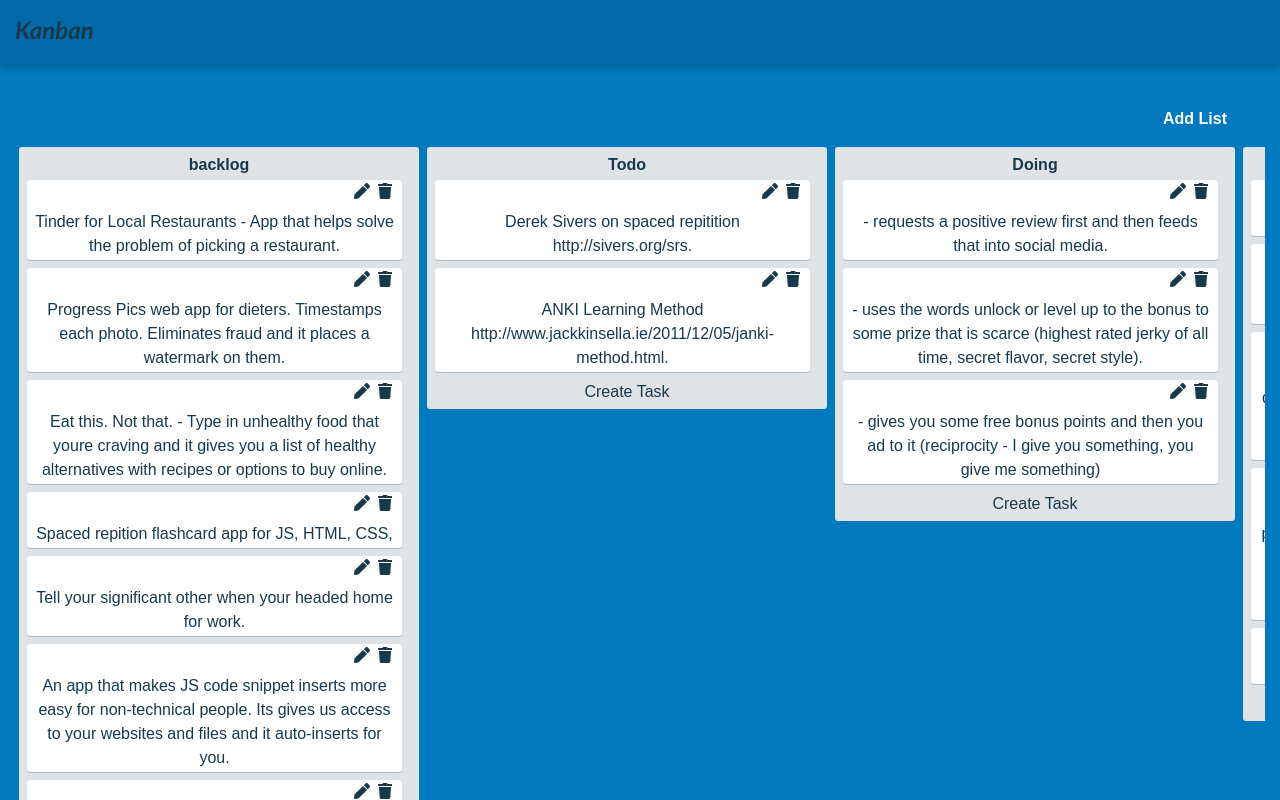
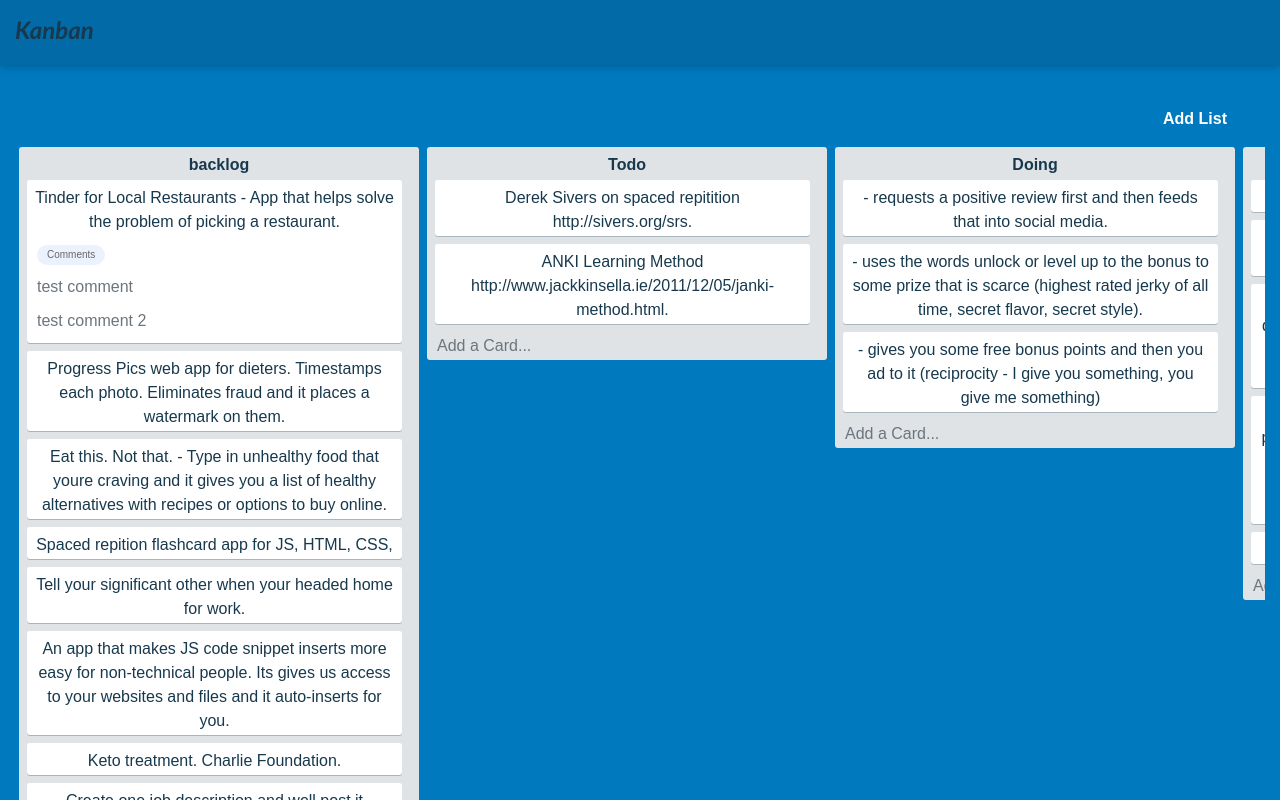
Before and after one commit to IAmNithi/kanban, a React (Create React App) app: page / in a window 1280 px wide. Shown: the top 800 px of the page. Built offline with nearby package versions, Linux system fonts and the light colour scheme.

Commit message:
Functionality to add new list

```diff
--- a/src/App.css
+++ b/src/App.css
@@ -147,6 +147,7 @@
 	color: #17394d;
 	padding-bottom: 5px;
 	font-weight: 500;
+	padding: 2px 10px;
 }
 .create-new-link:hover {
 	text-decoration: none;
@@ -159,6 +160,24 @@
 }
 .pen-display{
 	display: inline-block;
+}
+.list-card-comment{
+    padding: 5px 10px;
+}
+.comment-tag{
+	display: inline-block;
+    background-color: rgba(57,115,230,.1);
+    color: #666;
+    border: rgba(57,115,230,.15);
+    font-size: .625rem;
+    line-height: 2;
+    padding-left: 10px;
+    padding-right: 10px;
+    margin-bottom: 5px;
+    border-radius: 25px;
+}
+.comments-body{
+	padding: 5px 0px;
 }
 
 /* Backlog css */
--- a/src/component/Activityboard.js
+++ b/src/component/Activityboard.js
@@ -35,20 +35,20 @@ export default class Activityboard extends Component {
         e.preventDefault();
         this.props.deleteCardData(id, this.state.listName);
     }
-    editCard(e, data){
+    editCard(e, data) {
         e.preventDefault();
         this.setState({
             openModal: true,
             modalType: 'edit',
             cardPassData: data
-        }, function(){
+        }, function () {
             this.deleteCard(e, data.id);
         })
     }
     renderList(data, idx) {
         return <div className="list-cards" key={idx}>
             <div className="list-card" draggable onDragStart={(e) => this.onDragStart(e, data.id)}>
-                <div className="list-card-header">
+                {/* <div className="list-card-header">
                     <div className="pr-2 pen-display">
                         <FontAwesomeIcon
                             onClick={(e) => this.editCard(e, data)}
@@ -59,10 +59,21 @@ export default class Activityboard extends Component {
                         onClick={(e) => this.deleteCard(e, data.id)}
                         icon="trash"
                     />
-                </div>
+                </div> */}
                 <div className="list-card-details">
                     {data.Description}
                 </div>
+                {data.comments.length !== 0 ?
+                    <div className="list-card-comment text-left">
+                        <div className="comment-tag">
+                            Comments
+                        </div>
+                        {data.comments.map((da, ind) =>
+                        <div className="comments-body text-muted" key={ind}>
+                            {da}
+                        </div>)}
+                    </div>
+                : ''}
             </div>
         </div>
     }
@@ -84,7 +95,7 @@ export default class Activityboard extends Component {
     render() {
         return (
             <div className="activityboard">
-                <CreateEditCard modalStatus={this.state.openModal} listName={this.state.listName} closeModal={this.closeModal} modalType={this.state.modalType} createCard={this.createNewCard} cardData={this.state.cardPassData}/>
+                <CreateEditCard modalStatus={this.state.openModal} listName={this.state.listName} closeModal={this.closeModal} modalType={this.state.modalType} createCard={this.createNewCard} cardData={this.state.cardPassData} />
                 <div className="board" onDragOver={(e) => this.onDragOver(e)} onDrop={(e) => { this.onDrop(e, this.state.listName) }}>
                     <div className="list">
                         <div className="list-header">
@@ -95,8 +106,8 @@ export default class Activityboard extends Component {
                                 return this.renderList(data, index);
                             })}
                         </div>
-                        <span onClick={(e) => this.toggleModal(e)} href="#" draggable={false} className="create-new-link">
-                            Create Task
+                        <span onClick={(e) => this.toggleModal(e)} href="#" draggable={false} className="create-new-link text-muted text-left">
+                            Add a Card...
                         </span>
                     </div>
                 </div>
--- a/src/component/Body.js
+++ b/src/component/Body.js
@@ -42,7 +42,7 @@ export default class Body extends Component {
     if(task.id !== undefined) {
       for(let key in data) {
         if (key === id) {
-          data[key].push(task);
+          data[key].unshift(task);
           break;
         }
       }
@@ -54,7 +54,7 @@ export default class Body extends Component {
   createNewCard(desc, id){
     for(let key in data) {
       if (key === id) {
-        data[key].push(desc);
+        data[key].unshift(desc);
         break;
       }
     }
@@ -103,7 +103,12 @@ export default class Body extends Component {
     })
   }
   createNewList(e){
-    console.log('Under Construction !!!');
+    let sampleData =  {};
+    sampleData[e] = [];
+    data = Object.assign({},this.state.kanban,sampleData);
+    this.setState({
+      kanban: data
+    });
   }
   render() {
     // this.renderList();
--- a/src/kanban.json
+++ b/src/kanban.json
@@ -3,196 +3,232 @@
         {
             "Description": "Tinder for Local Restaurants - App that helps solve the problem of picking a restaurant.",
             "createdBy": "Kalanithi",
-            "id": 1
+            "id": 1,
+            "comments": ["test comment", "test comment 2"]
         },
         {
             "Description": "Progress Pics web app for dieters. Timestamps each photo. Eliminates fraud and it places a watermark on them.",
             "createdBy": "Kalanithi",
-            "id": 2
+            "id": 2,
+            "comments": []
         },
         {
             "Description": "Eat this. Not that. - Type in unhealthy food that youre craving and it gives you a list of healthy alternatives with recipes or options to buy online.",
             "createdBy": "Kalanithi",
-            "id": 3
+            "id": 3,
+            "comments": []
         },
         {
             "Description": "Spaced repition flashcard app for JS, HTML, CSS, ",
             "createdBy": "Kalanithi",
-            "id": 4
+            "id": 4,
+            "comments": []
         },
         {
             "Description": "Tell your significant other when your headed home for work.",
             "createdBy": "Kalanithi",
-            "id": 5
+            "id": 5,
+            "comments": []
         },
         {
             "Description": "An app that makes JS code snippet inserts more easy for non-technical people. Its gives us access to your websites and files and it auto-inserts for you.",
             "createdBy": "Kalanithi",
-            "id": 6
+            "id": 6,
+            "comments": []
         },
         {
             "Description": "Keto treatment. Charlie Foundation.",
             "createdBy": "Kalanithi",
-            "id": 7
+            "id": 7,
+            "comments": []
         },
         {
             "Description": "Create one job description and well post it everywhere it belongs.",
             "createdBy": "Kalanithi",
-            "id": 8
+            "id": 8,
+            "comments": []
         },
         {
             "Description": "Something similar to the flip eye glasses that eye doctors use to determine your vision except youre using websites to determine what style your clients like.",
             "createdBy": "Kalanithi",
-            "id": 9
+            "id": 9,
+            "comments": []
         },
         {
             "Description": "An app that starts project flashcards onto your phone /web browser whenever your wife says she wants something to eat. Its food images of food categories or restaurants that help her narrow down to 1 option.",
             "createdBy": "Kalanithi",
-            "id": 10
+            "id": 10,
+            "comments": []
         },
         {
             "Description": "Get more qualified applicants.",
             "createdBy": "Kalanithi",
-            "id": 11
+            "id": 11,
+            "comments": []
         }
     ],
     "Todo": [
         {
             "Description": "Derek Sivers on spaced repitition http://sivers.org/srs.",
             "createdBy": "Kalanithi",
-            "id": 12
+            "id": 12,
+            "comments": []
         },
         {
             "Description": "ANKI Learning Method http://www.jackkinsella.ie/2011/12/05/janki-method.html.",
             "createdBy": "Kalanithi",
-            "id": 13
+            "id": 13,
+            "comments": []
         }
     ],
     "Doing": [
         {
             "Description": "- requests a positive review first and then feeds that into social media.",
             "createdBy": "Kalanithi",
-            "id": 14
+            "id": 14,
+            "comments": []
         },
         {
             "Description": "- uses the words unlock or level up to the bonus to some prize that is scarce (highest rated jerky of all time, secret flavor, secret style).",
             "createdBy": "Kalanithi",
-            "id": 15
+            "id": 15,
+            "comments": []
         },
         {
             "Description": "- gives you some free bonus points and then you ad to it (reciprocity - I give you something, you give me something)",
             "createdBy": "Kalanithi",
-            "id": 16
+            "id": 16,
+            "comments": []
         }
     ],
     "Done": [
         {
             "Description": "Keto treatment. Charlie Foundation.",
             "createdBy": "Kalanithi",
-            "id": 17
+            "id": 17,
+            "comments": []
         },
         {
             "Description": "Create one job description and well post it everywhere it belongs.",
             "createdBy": "Kalanithi",
-            "id": 18
+            "id": 18,
+            "comments": []
         },
         {
             "Description": "Something similar to the flip eye glasses that eye doctors use to determine your vision except youre using websites to determine what style your clients like.",
             "createdBy": "Kalanithi",
-            "id": 19
+            "id": 19,
+            "comments": []
         },
         {
             "Description": "An app that starts project flashcards onto your phone /web browser whenever your wife says she wants something to eat. Its food images of food categories or restaurants that help her narrow down to 1 option.",
             "createdBy": "Kalanithi",
-            "id": 20
+            "id": 20,
+            "comments": []
         },
         {
             "Description": "Get more qualified applicants.",
             "createdBy": "Kalanithi",
-            "id": 21
+            "id": 21,
+            "comments": []
         }
     ],
     "backlog2": [
         {
             "Description": "Tinder for Local Restaurants - App that helps solve the problem of picking a restaurant.",
             "createdBy": "Kalanithi",
-            "id": 22
+            "id": 22,
+            "comments": []
         },
         {
             "Description": "Progress Pics web app for dieters. Timestamps each photo. Eliminates fraud and it places a watermark on them.",
             "createdBy": "Kalanithi",
-            "id": 23
+            "id": 23,
+            "comments": []
         },
         {
             "Description": "Eat this. Not that. - Type in unhealthy food that youre craving and it gives you a list of healthy alternatives with recipes or options to buy online.",
             "createdBy": "Kalanithi",
-            "id": 24
+            "id": 24,
+            "comments": []
         },
         {
             "Description": "Spaced repition flashcard app for JS, HTML, CSS, ",
             "createdBy": "Kalanithi",
-            "id": 25
+            "id": 25,
+            "comments": []
         },
         {
             "Description": "Tell your significant other when your headed home for work.",
             "createdBy": "Kalanithi",
-            "id": 26
+            "id": 26,
+            "comments": []
         },
         {
             "Description": "An app that makes JS code snippet inserts more easy for non-technical people. Its gives us access to your websites and files and it auto-inserts for you.",
             "createdBy": "Kalanithi",
-            "id": 27
+            "id": 27,
+            "comments": []
         }
     ],
     "Todo2": [
         {
             "Description": "Derek Sivers on spaced repitition http://sivers.org/srs.",
             "createdBy": "Kalanithi",
-            "id": 28
+            "id": 28,
+            "comments": []
         }
     ],
     "Doing2": [
         {
             "Description": "- requests a positive review first and then feeds that into social media.",
             "createdBy": "Kalanithi",
-            "id": 30
+            "id": 30,
+            "comments": []
         },
         {
             "Description": "- uses the words unlock or level up to the bonus to some prize that is scarce (highest rated jerky of all time, secret flavor, secret style).",
             "createdBy": "Kalanithi",
-            "id": 31
+            "id": 31,
+            "comments": []
         },
         {
             "Description": "- gives you some free bonus points and then you ad to it (reciprocity - I give you something, you give me something)",
             "createdBy": "Kalanithi",
-            "id": 32
+            "id": 32,
+            "comments": []
         }
     ],
     "Done2": [
         {
             "Description": "Keto treatment. Charlie Foundation.",
             "createdBy": "Kalanithi",
-            "id": 33
+            "id": 33,
+            "comments": []
         },
         {
             "Description": "Create one job description and well post it everywhere it belongs.",
             "createdBy": "Kalanithi",
-            "id": 34
+            "id": 34,
+            "comments": []
         },
         {
             "Description": "Something similar to the flip eye glasses that eye doctors use to determine your vision except youre using websites to determine what style your clients like.",
             "createdBy": "Kalanithi",
-            "id": 35
+            "id": 35,
+            "comments": []
         },
         {
             "Description": "An app that starts project flashcards onto your phone /web browser whenever your wife says she wants something to eat. Its food images of food categories or restaurants that help her narrow down to 1 option.",
             "createdBy": "Kalanithi",
-            "id": 36
+            "id": 36,
+            "comments": []
         },
         {
             "Description": "Get more qualified applicants.",
             "createdBy": "Kalanithi",
-            "id": 37
+            "id": 37,
+            "comments": []
         }
     ]
 }
```
Also changed, not shown: src/component/CreateEditCard.js (+4 -3 lines), 1 other file (tests, documents, lock files or other folders). Lines whose indentation alone changed are shown as unchanged.
